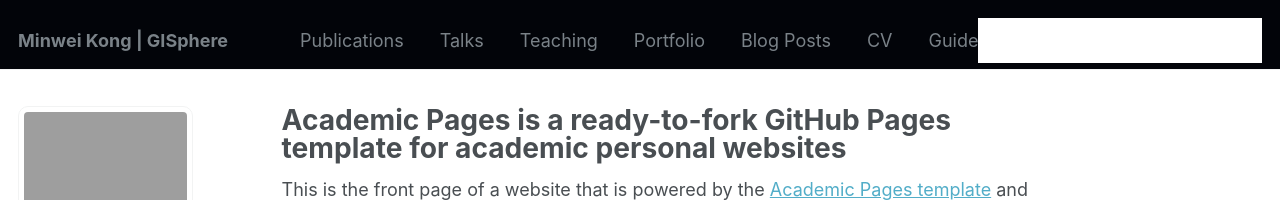
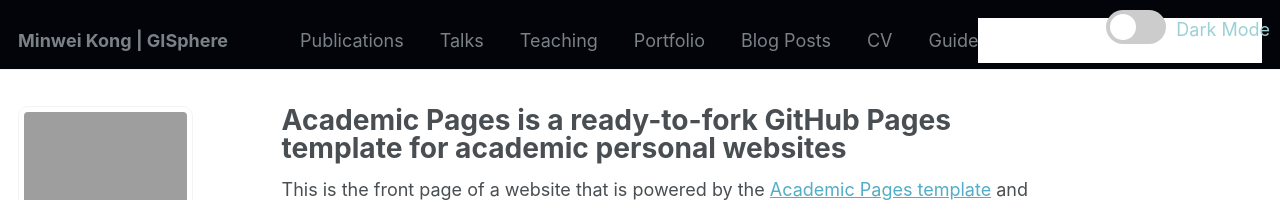
Before and after one commit to Minw913/minw913.github.io, a Jekyll site: the page built from _pages/about.md, in a window 1280 px wide. Shown: the top 200 px of the page. Built offline with Jekyll 4.4.1, drawn with Linux system fonts in a browser that asks for light colours.

Commit message:
icon and button

```diff
--- a/assets/css/main.scss
+++ b/assets/css/main.scss
@@ -87,6 +87,18 @@
   /* 可根据需要定义更多元素的黑夜模式样式 */
 }
 
+/* 针对黑夜模式的图标颜色设置 */
+.dark-mode .fa-envelope {
+  color: #ffffff !important; /* 将 Email 图标的颜色变为白色 */
+}
+
+.dark-mode .fa-google-scholar, /* 针对 Google Scholar 图标 */
+.dark-mode .fa-pubmed,         /* 针对 PubMed 图标 */
+.dark-mode .fa-github,         /* 针对 Github 图标 */
+.dark-mode .fa-linkedin {
+  color: #ffffff !important; /* 将其他图标也设置为白色 */
+}
+
 /* 或者你可以统一将所有 Font Awesome 图标设置为白色 */
 .dark-mode .fas {
   color: #eaeaea !important;
@@ -159,4 +171,5 @@
   right: 10px;
   display: flex;
   align-items: center;
+  z-index: 100;
 }
```
